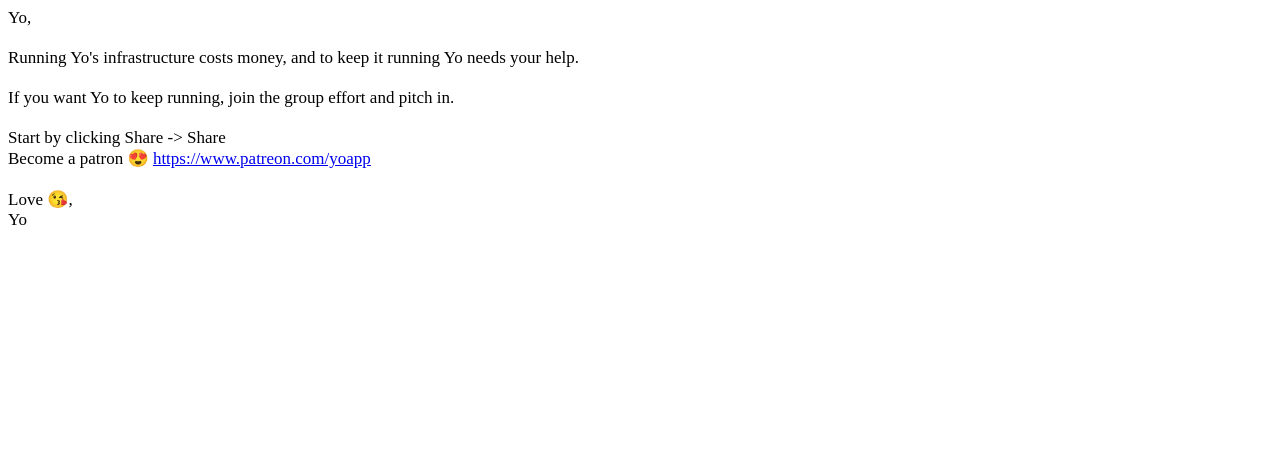
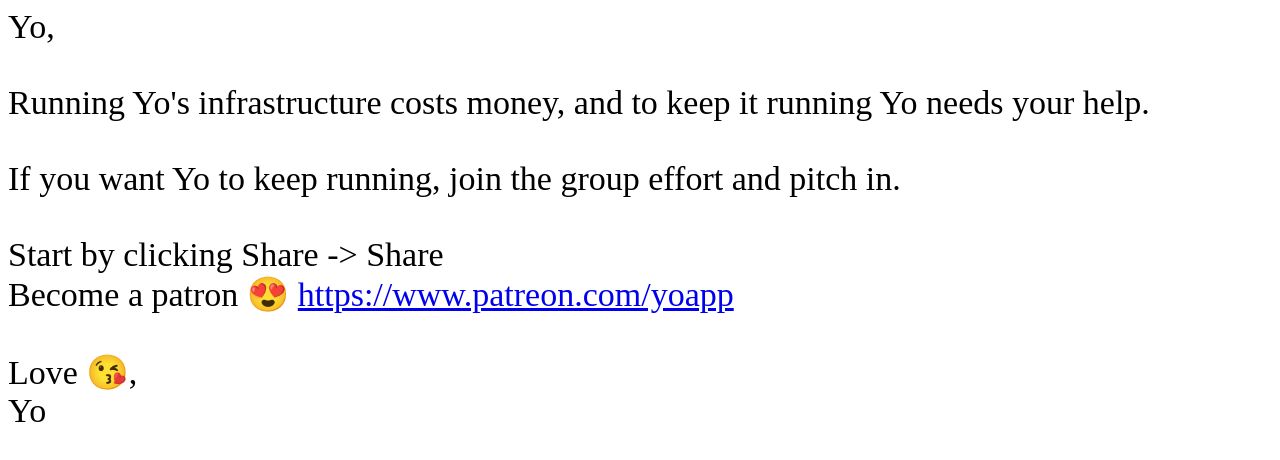
Before and after one commit to YoApp/patreon, a plain HTML site: page index.html in a window 1280 px wide. Drawn offline with Linux system fonts and the light colour scheme.

Commit message:
Update index.html

```diff
--- a/index.html
+++ b/index.html
@@ -3,7 +3,7 @@
     <style>
 
       body {
-        font-size: 17px;
+        font-size: 34px;
       }
 
     </style>
```
